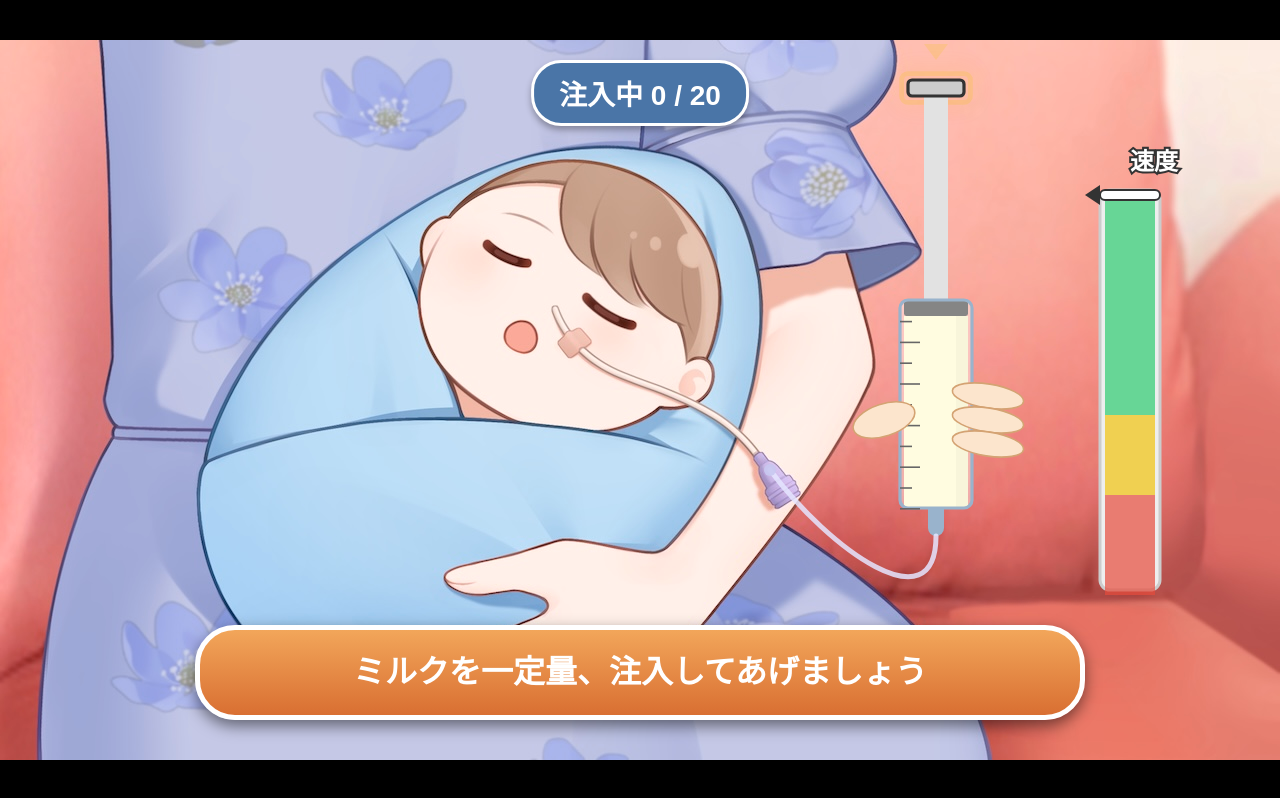
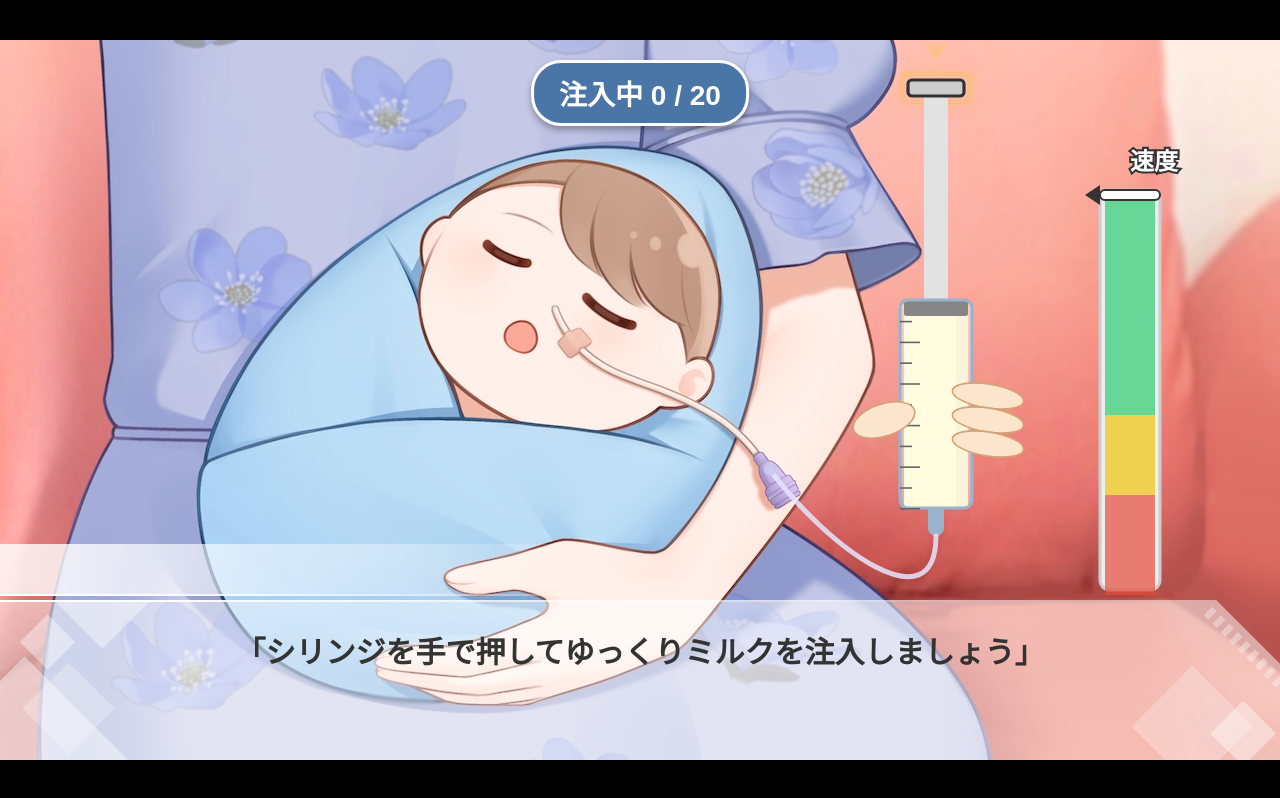
Before and after one commit to m-terrace/keikan, a plain HTML site: page phase2.html in a window 1280 px wide. Drawn offline with Linux system fonts and the light colour scheme.

Commit message:
素材を変更しました

```diff
--- a/phase2.html
+++ b/phase2.html
@@ -64,29 +64,58 @@
             border: 3px solid #fff;
         }
 
+        #msg-window-bg {
+            position: absolute;
+            bottom: 0;
+            left: 0;
+            width: 1280px;
+            height: 216px;
+            z-index: 2;
+            pointer-events: none;
+        }
+
+        #char-gif {
+            position: absolute;
+            bottom: 0;
+            left: 0;
+            height: 450px;
+            width: auto;
+            z-index: 9;
+            pointer-events: none;
+        }
+
         #message-box {
             position: absolute;
-            bottom: 40px;
-            left: 50%;
-            transform: translateX(-50%);
-            width: 800px;
-            background: linear-gradient(to bottom, #f2a65a, #d96f32);
-            border: 5px solid #fff;
-            border-radius: 40px;
-            padding: 20px 40px;
-            color: white;
-            font-size: 32px;
+            bottom: 0;
+            left: 0;
+            width: 1280px;
+            height: 216px;
+            box-sizing: border-box;
+            background: none;
+            border: none;
+            border-radius: 0;
+            padding: 35px 80px 35px 380px;
+            color: #333;
+            font-size: 30px;
             font-weight: bold;
-            text-align: center;
-            box-shadow: 0 6px 15px rgba(0, 0, 0, 0.5);
-            transition: opacity 0.3s, transform 0.3s;
+            text-align: left;
+            box-shadow: none;
+            transition: opacity 0.3s;
             white-space: pre-line;
-            line-height: 1.4;
+            line-height: 1.5;
+            z-index: 3;
+            display: flex;
+            align-items: center;
         }
 
         #message-box.hidden {
             opacity: 0;
-            transform: translateX(-50%) translateY(20px);
+        }
+
+        #message-box.narration {
+            padding: 35px 80px;
+            justify-content: center;
+            text-align: center;
         }
 
         #next-button {
@@ -167,8 +196,10 @@
     <div id="game-container">
         <canvas id="gameCanvas" width="1280" height="720"></canvas>
         <div id="ui-layer">
+            <img id="msg-window-bg" src="assets/message_window.png" alt="">
+            <img id="char-gif" src="assets/onohaha_mepaci.gif" alt="">
             <div id="progress-text">注入中 0 / 20</div>
-            <div id="message-box">ミルクを一定量、注入してあげましょう</div>
+            <div id="message-box" class="hidden"></div>
             <button id="next-button">次へ</button>
             <div id="end-screen">
                 <h1>よくがんばりました</h1>
@@ -177,7 +208,21 @@
         </div>
     </div>
 
+    <!-- BGM -->
+    <audio id="bgm" src="assets/bgm_keikan.mp3" loop></audio>
+
     <script>
+        /**
+         * BGM: index.htmlからの再生位置を引き継いでループ再生
+         */
+        const bgm = document.getElementById('bgm');
+        const savedBgmTime = parseFloat(sessionStorage.getItem('bgmTime') || '0');
+        bgm.addEventListener('canplay', () => {
+            bgm.currentTime = savedBgmTime;
+            bgm.play();
+        }, { once: true });
+        bgm.load();
+
         /**
          * ScaleManager: ウィンドウサイズに合わせて1280x720の比率を維持
          */
@@ -189,6 +234,7 @@
         const progressTextUI = document.getElementById('progress-text');
         const nextButton = document.getElementById('next-button');
         const debugPanel = document.getElementById('debug-panel');
+        const charGif = document.getElementById('char-gif');
 
         const BASE_WIDTH = 1280;
         const BASE_HEIGHT = 720;
@@ -315,7 +361,8 @@
             alertBubbles: [],
             isPushing: false,
             hitRect: { x: 0, y: 0, w: 0, h: 0 },
-            glowTime: 0
+            glowTime: 0,
+            serif2Shown: false
         };
 
         function showMessage(text, duration = 0) {
@@ -323,6 +370,20 @@
             messageBox.classList.remove('hidden');
             if (duration > 0) state.messageTimer = duration;
             else state.messageTimer = -1;
+        }
+
+        function showSerif(text, duration = 3.0) {
+            charGif.style.display = 'block';
+            messageBox.classList.remove('narration');
+            showMessage(text, duration);
+            setTimeout(() => { charGif.style.display = 'none'; }, duration * 1000);
+        }
+
+        function showNarration(text, duration = 3.0) {
+            charGif.style.display = 'none';
+            messageBox.classList.add('narration');
+            showMessage(text, duration);
+            setTimeout(() => { messageBox.classList.remove('narration'); }, duration * 1000);
         }
 
         function initGame() {
@@ -338,6 +399,13 @@
             state.redTime = 0;
             state.chokeCount = 0;
             state.isPushing = false;
+            state.serif2Shown = false;
+
+            // セリフ1（立ち絵あり）→ナレーション（立ち絵なし・中央）
+            showSerif("残りは注入にしようね", 3.0);
+            setTimeout(() => {
+                showNarration("「シリンジを手で押してゆっくりミルクを注入しましょう」", 3.5);
+            }, 3000);
 
             updateUI();
             isGameRunning = true;
@@ -485,6 +553,12 @@
             state.milk = 100 - (state.progress * 5);
             if (state.milk < 0) state.milk = 0;
             state.pushPos = (100 - state.milk) / 100;
+
+            // セリフ2：半分注入したところで
+            if (state.progress >= 10 && !state.serif2Shown && state.phase === 'PLAY') {
+                state.serif2Shown = true;
+                showSerif("一気に注入しちゃうとむせちゃうから気をつけないと", 4.0);
+            }
 
             // クリア判定
             if (state.progress >= state.maxProgress && state.phase === "PLAY") {
```
Also changed, not shown: index.html (+56 -15 lines), .claude/settings.local.json, assets/message_window.png (added), assets/onohaha_mepaci.gif (added), 2 other files.
